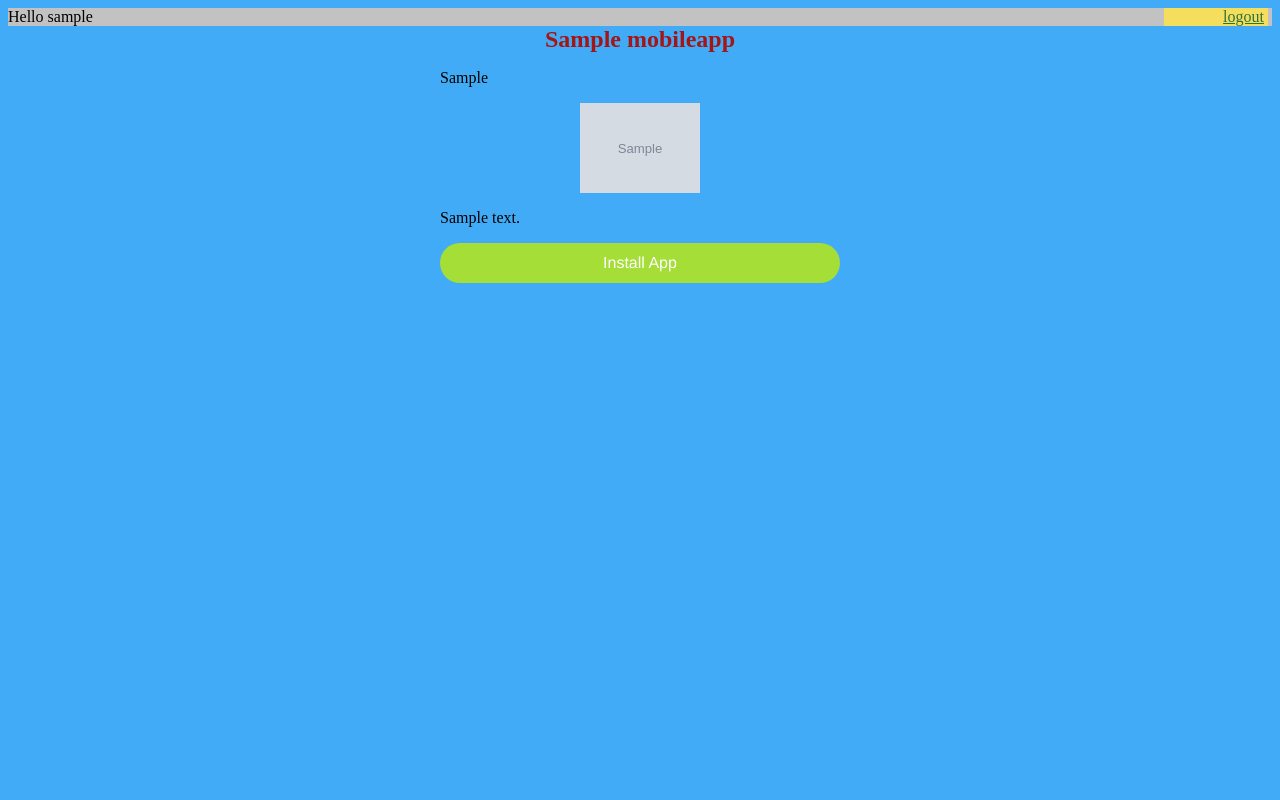
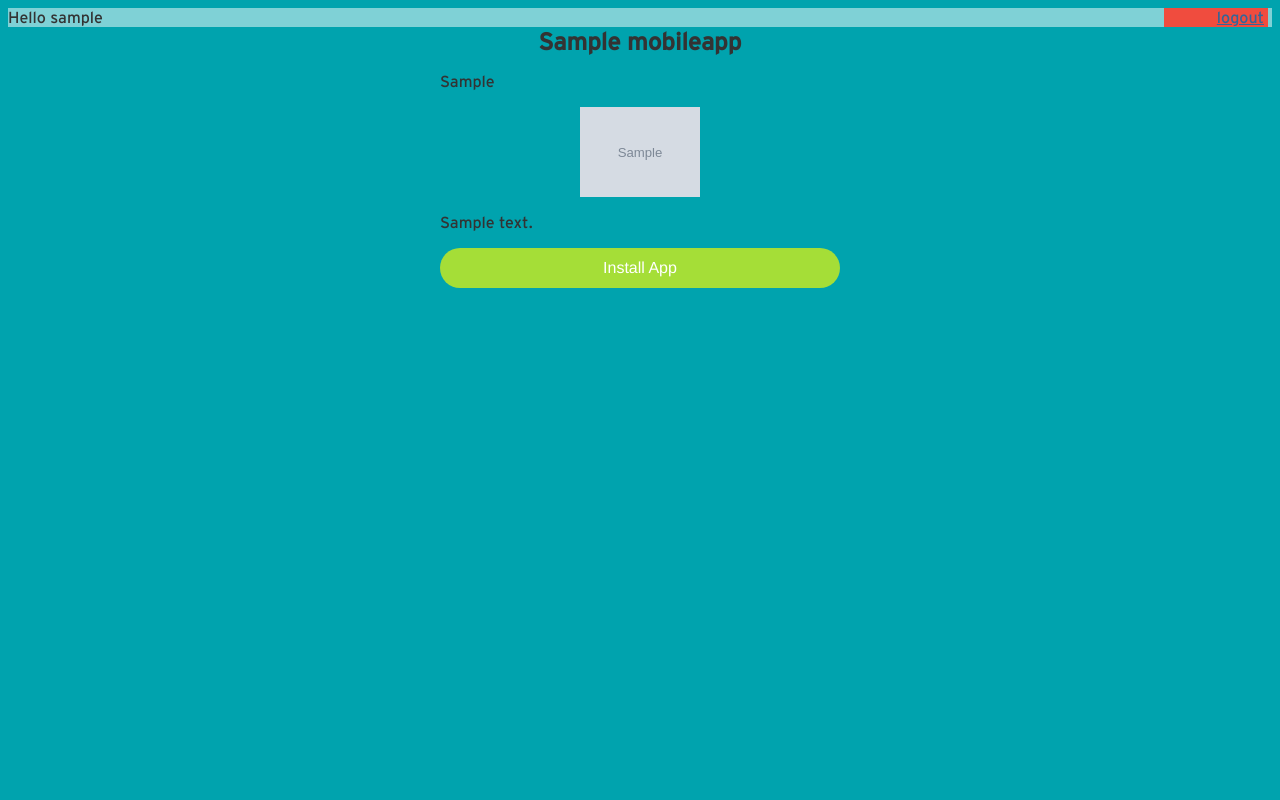
Before and after one commit to whiskey/fasttrack, a Django app: page /showroom/app/1 in a window 1280 px wide. Run offline with Django 3.2, Linux system fonts and the light colour scheme; a user stored in the database is signed in; tables that the repository leaves empty hold one stand-in row (values such as "Sample post"); grey boxes marked "Sample" are stand-in pictures.

Commit message:
work in progress

```diff
--- a/fasttrack/settings.py
+++ b/fasttrack/settings.py
@@ -25,7 +25,7 @@ SECRET_KEY = '-gm(f=e)sa32=^acx5l$o=b-8vw@j45=-dn9d@&ychsz(ble41'
 # SECURITY WARNING: don't run with debug turned on in production!
 DEBUG = True
 
-ALLOWED_HOSTS = ['localhost', 'staticline.de']
+ALLOWED_HOSTS = ['localhost', '127.0.0.1', 'staticline.de']
 
 
 # Application definition
@@ -101,7 +101,7 @@ USE_L10N = True
 
 USE_TZ = True
 
-LOGIN_REDIRECT_URL = 'store:home'
+LOGIN_REDIRECT_URL = 'store:showroom'
 
 # Static files (CSS, JavaScript, Images)
 # https://docs.djangoproject.com/en/1.8/howto/static-files/
--- a/store/static/store/style.css
+++ b/store/static/store/style.css
@@ -1,17 +1,20 @@
+@font-face {
+    font-family: eyInterstate;
+    src: url(EYInterstate-Regular.ttf);
+}
+
 body {
-    background-color: #42abf8;
+    background-color: #00a3ae;
+    color: #333333;
+    font-family: eyInterstate;
 }
 
 li a, a:visited {
-    color: #2c7439;
-}
-
-h2 {
-    color: #a41515;
+    color: #336699;
 }
 
 .authentication-container {
-    background-color: #c2c2c2;
+    background-color: #7fd1d6;
     min-width: 120px;
 }
 
@@ -32,7 +35,7 @@ h2 {
     display: inline-block;
     width: 100px;
     text-align: right;
-    background: #f5dd5d;
+    background: #f04c3e;
 }
 
 .content-container {
@@ -52,7 +55,7 @@ h2 {
 }
 
 .hidden-link, .hidden-link:visited {
-    color: #000;
+    color: #333333;
     text-decoration: none;
 }
 
--- a/store/templates/registration/login.html
+++ b/store/templates/registration/login.html
@@ -5,10 +5,12 @@
 {% block auth%}{# no auth header here! #}{% endblock %}
 
 {% block content %}
+    <div class="centerbox">
         <h2>Login</h2>
         <form class="auth-form" method="post">
             {% csrf_token %}
             {{ form.as_p }}
             <button type="submit">Login</button>
         </form>
+    </div>
 {% endblock %}
--- a/store/templates/store/demoapp.html
+++ b/store/templates/store/demoapp.html
@@ -7,20 +7,22 @@
 
 {% block content %}
 {% if request.user_agent.os.family == 'iOS' %}
-    <h1>Tap the icon to download</h1>
+    <h1>Adapt Demo App</h1>
     <p>
         <a href="itms-services://?action=download-manifest&url={% static 'demoapp/adapt.manifest.plist' %}">
           <img class="centered-img app-icon" src="{% static 'demoapp/adapt.512x512.png' %}" alt="Adapt App" />
         </a>
+        (Tap the icon to download)
     </p>
     <h3>Please note!</h3>
     <p>You might run into a system message after the download that the app is from an 'untrusted developer'. If you see this, please follow <a href="http://www.imore.com/how-install-enterprise-apps-ios-9">this guide</a>.</p>
 {% elif request.user_agent.os.family == 'Android' %}
-    <h1>Tap the icon to download</h1>
+    <h1>Adapt Demo App</h1>
     <p>
         <a href="{% static 'demoapp/EYMobileLearning.apk' %}">
           <img class="centered-img app-icon" src="{% static 'demoapp/adapt.512x512.png' %}" alt="Adapt App" />
         </a>
+        (Tap the icon to download)
     </p>
 {% else %}
     <p>other</p>
```
Also changed, not shown: store/static/store/EYInterstate-Regular.ttf (added), 1 other file. Lines whose indentation alone changed are shown as unchanged.
